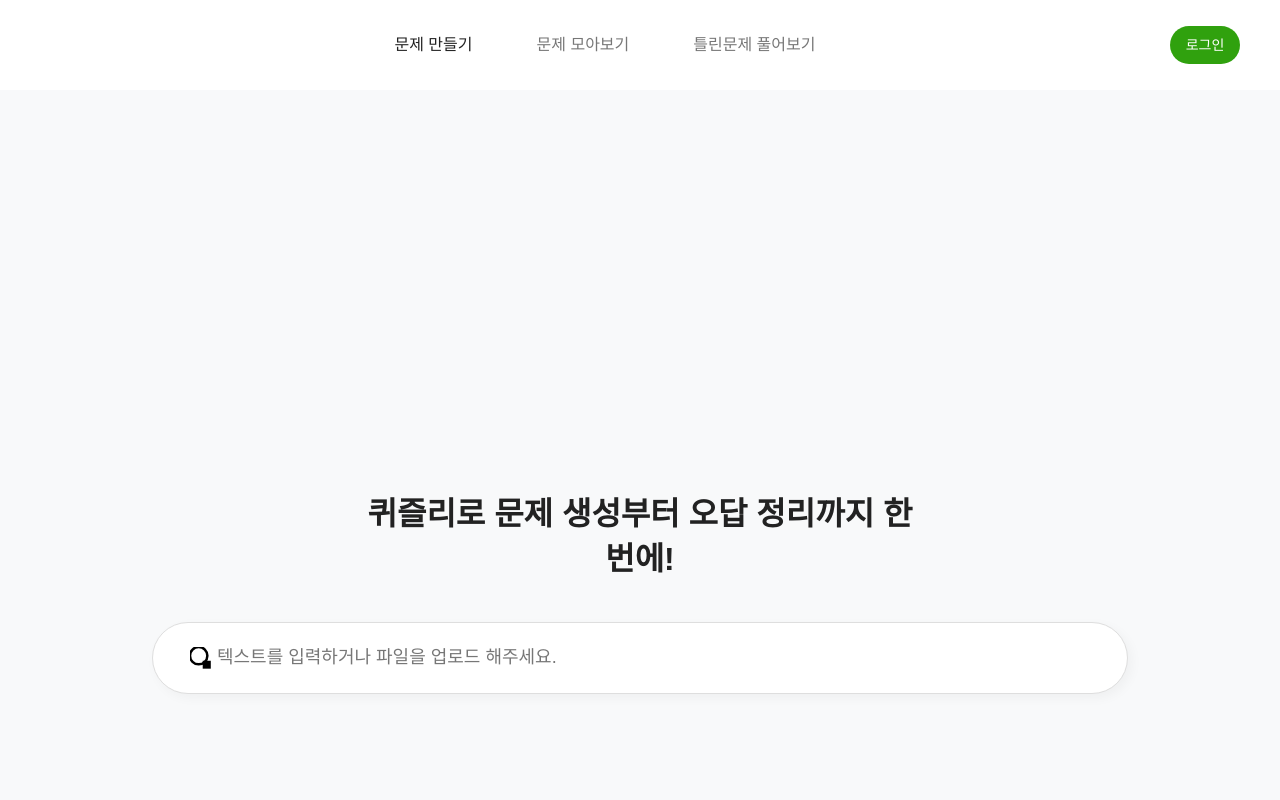
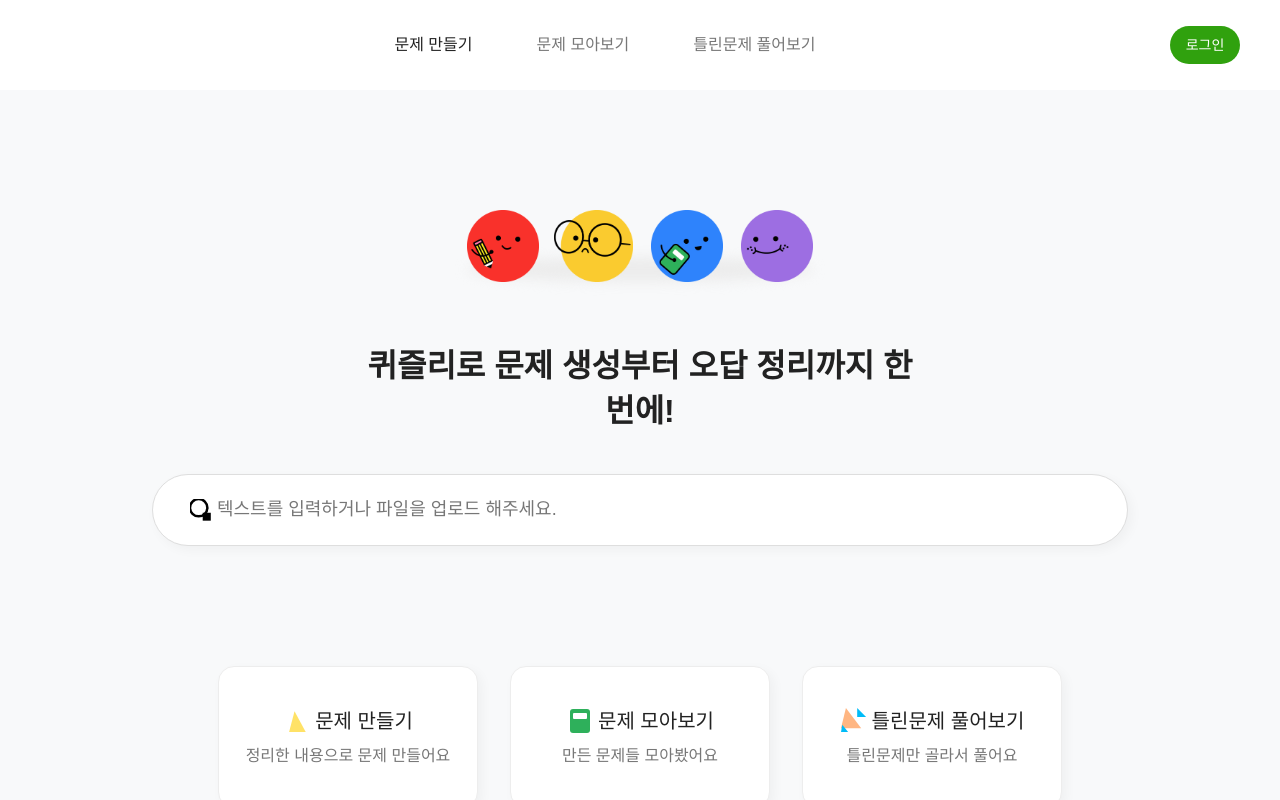
Before and after one commit to Team-Poten/frontend, a React (Create React App) app: page / in a window 1280 px wide. Shown: the top 800 px of the page. Built offline with nearby package versions, Linux system fonts and the light colour scheme; a web font is replaced by a local one.

Commit message:
STYLE: (NONE) 메인페이지 일부 디테일 작업

```diff
--- a/src/components/MainContent.tsx
+++ b/src/components/MainContent.tsx
@@ -27,7 +27,7 @@ const MainTitle = styled.h1`
   text-align: center;
   margin-bottom: 40px;
   max-width: 580px;
-  margin-top: 362px;
+  margin-top: 62px;
 `;
 
 const SearchSection = styled.div`
@@ -116,6 +116,7 @@ const MainContent: React.FC<MainContentProps> = ({ onQuestionsGenerated }) => {
 
   return (
     <MainContainer>
+      <CharacterGroup />
       <MainTitle>퀴즐리로 문제 생성부터 오답 정리까지 한 번에!</MainTitle>
 
       <SearchSection>
@@ -132,7 +133,6 @@ const MainContent: React.FC<MainContentProps> = ({ onQuestionsGenerated }) => {
         ))}
       </MenuSection>
 
-      <CharacterGroup />
     </MainContainer>
   );
 };
--- a/src/components/MenuCard.tsx
+++ b/src/components/MenuCard.tsx
@@ -75,6 +75,8 @@ const LightIcon = () => (
   </svg>
 );
 
+
+
 const BookIcon = () => (
   <svg
     width="28"
```
